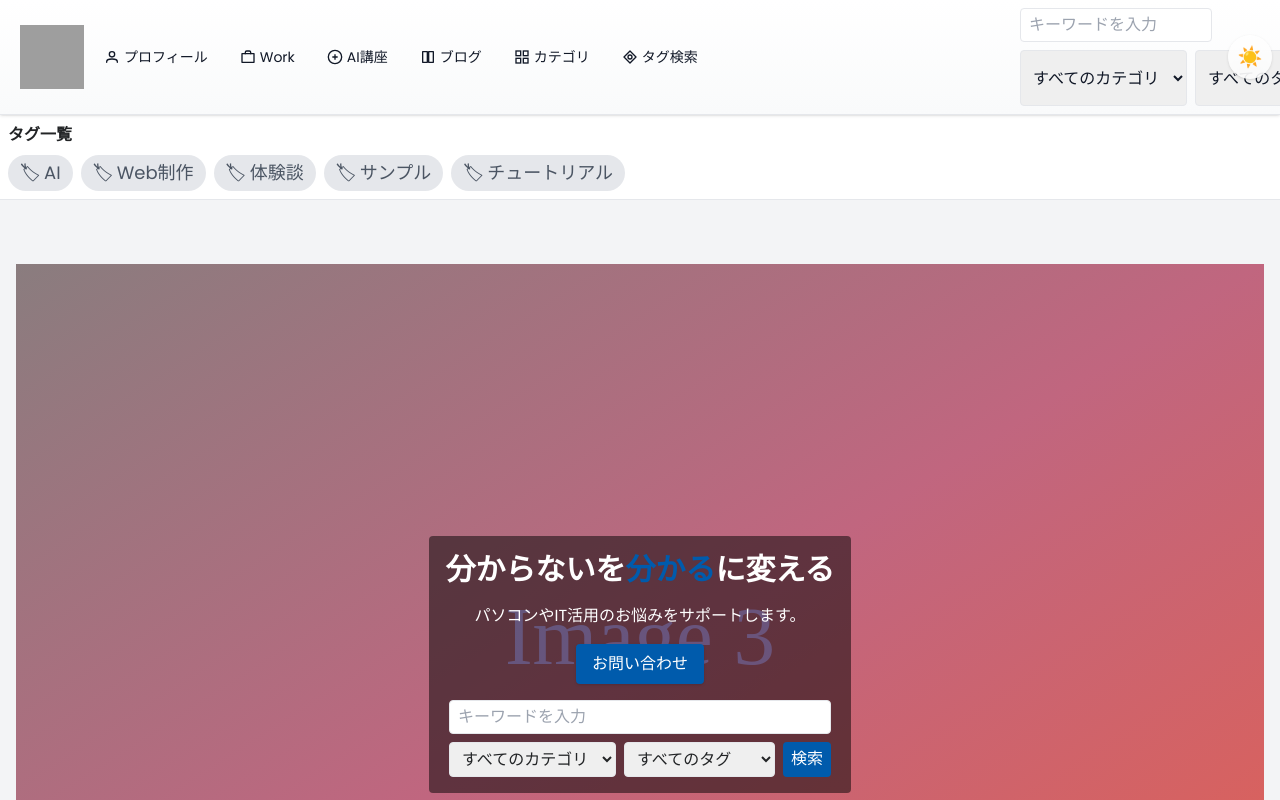
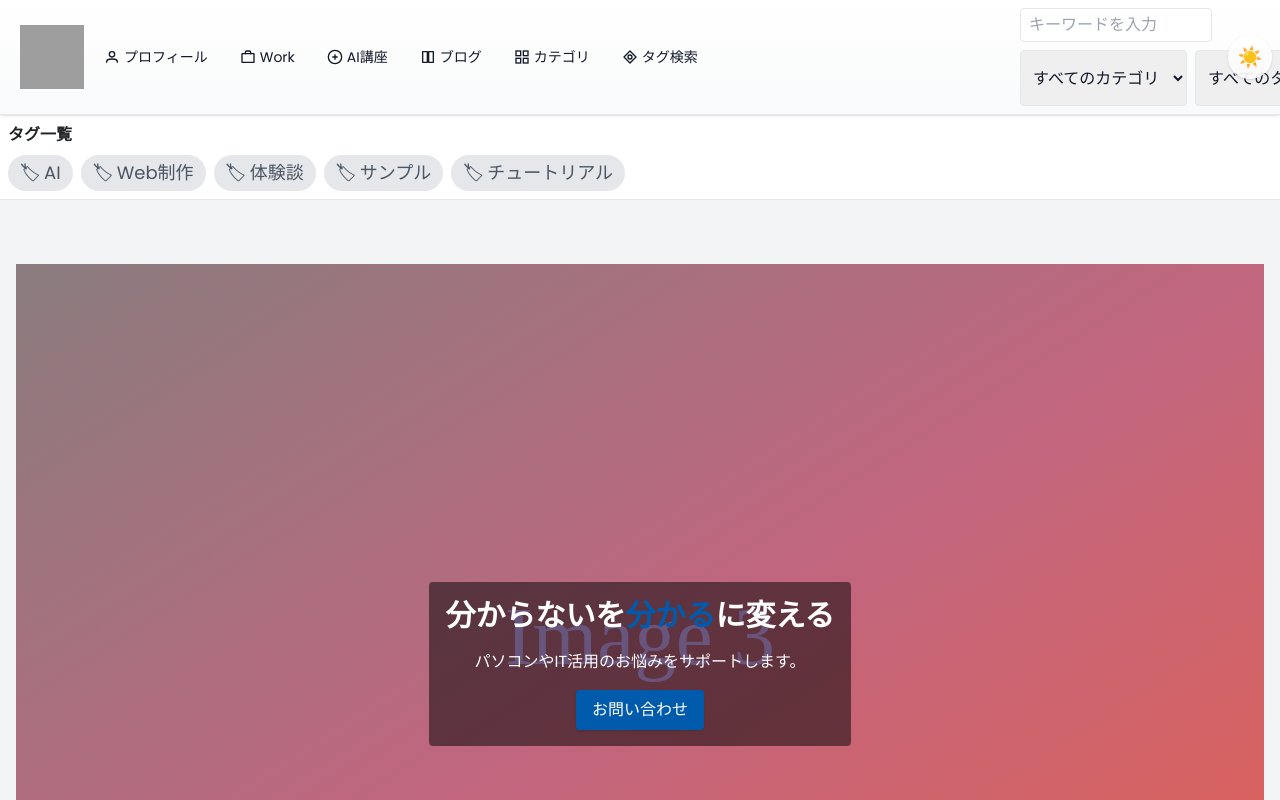
Before and after one commit to maruyamamasaya/Portfolio, a Next.js app: page / in a window 1280 px wide. Shown: the top 800 px of the page. Built offline with nearby package versions, Linux system fonts and the light colour scheme; grey boxes are pictures that could not be loaded.

Commit message:
Remove hero section search bar

```diff
--- a/src/app/components/HeroSection.tsx
+++ b/src/app/components/HeroSection.tsx
@@ -1,5 +1,4 @@
 import Link from 'next/link';
-import SearchBar from './SearchBar';
 
 export default function HeroSection() {
   return (
@@ -19,7 +18,6 @@ export default function HeroSection() {
         >
           お問い合わせ
         </Link>
-        <SearchBar className="flex justify-center" showHistory={false} />
       </div>
     </section>
   );
```
